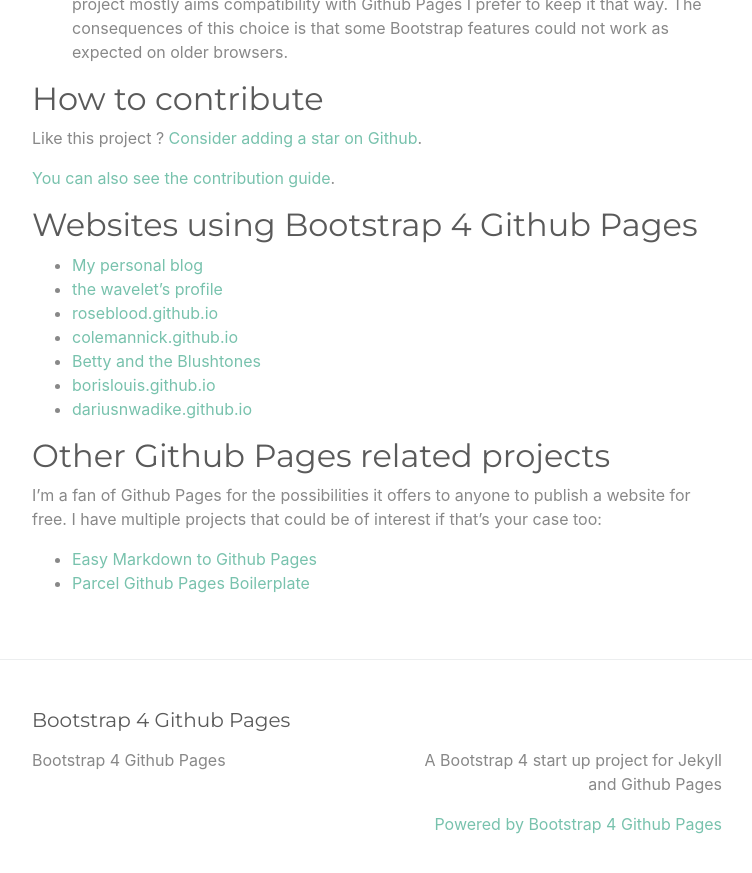
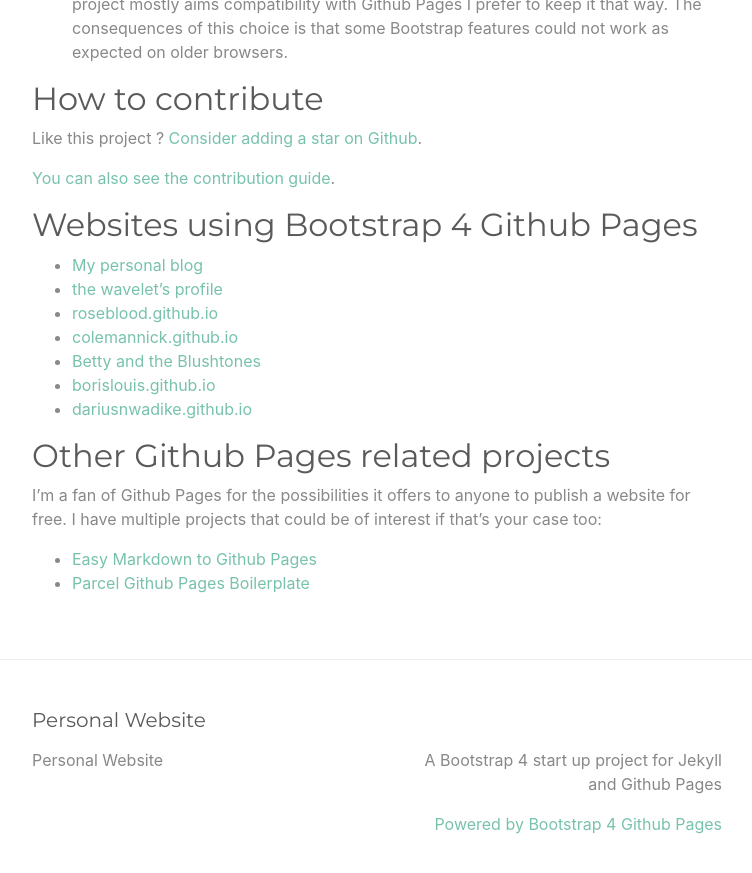
Before and after one commit to pstetson53/pstetson53.github.io, a Jekyll site: the page built from index.md, in a window 1280 px wide and 900 px high, scrolled down 2416 px. Shown: the top 873 px of the window, without its empty margins (263-1015 px from the left). Built offline with Jekyll 4.4.1, drawn with Linux system fonts in a browser that asks for light colours; some of the changed text lies outside the part shown.

Commit message:
Update _config.yml

```diff
--- a/_config.yml
+++ b/_config.yml
@@ -13,7 +13,7 @@
 # you will see them accessed via {{ site.title }}, {{ site.email }}, and so on.
 # You can create any custom variable you would like, and they will be accessible
 # in the templates via {{ site.myvariable }}.
-title: Bootstrap 4 Github Pages
+title: Personal Website
 email: ""
 description: >- # this means to ignore newlines until "baseurl:"
   A Bootstrap 4 start up project for Jekyll and Github Pages
@@ -22,7 +22,7 @@ description: >- # this means to ignore newlines until "baseurl:"
 #twitter_username: jekyllrb
 #github_username:  jekyll
 
-repository: "nicolas-van/bootstrap-4-github-pages"
+repository: "pstetson53/pstetson53.github.io"
 
 # Build settings
 plugins:
```
